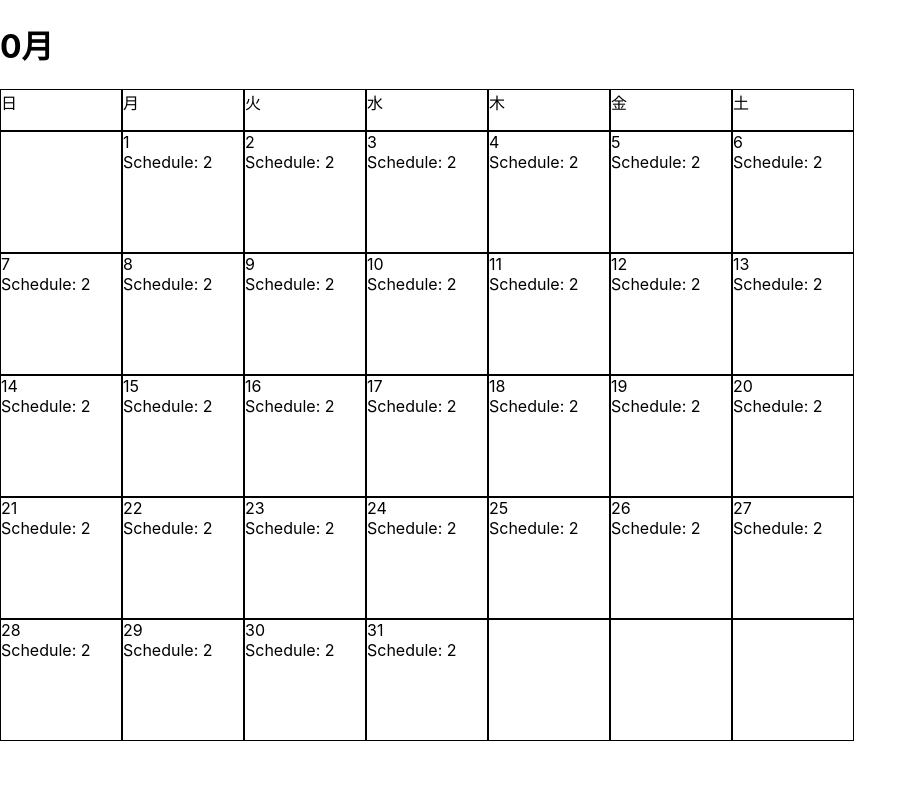
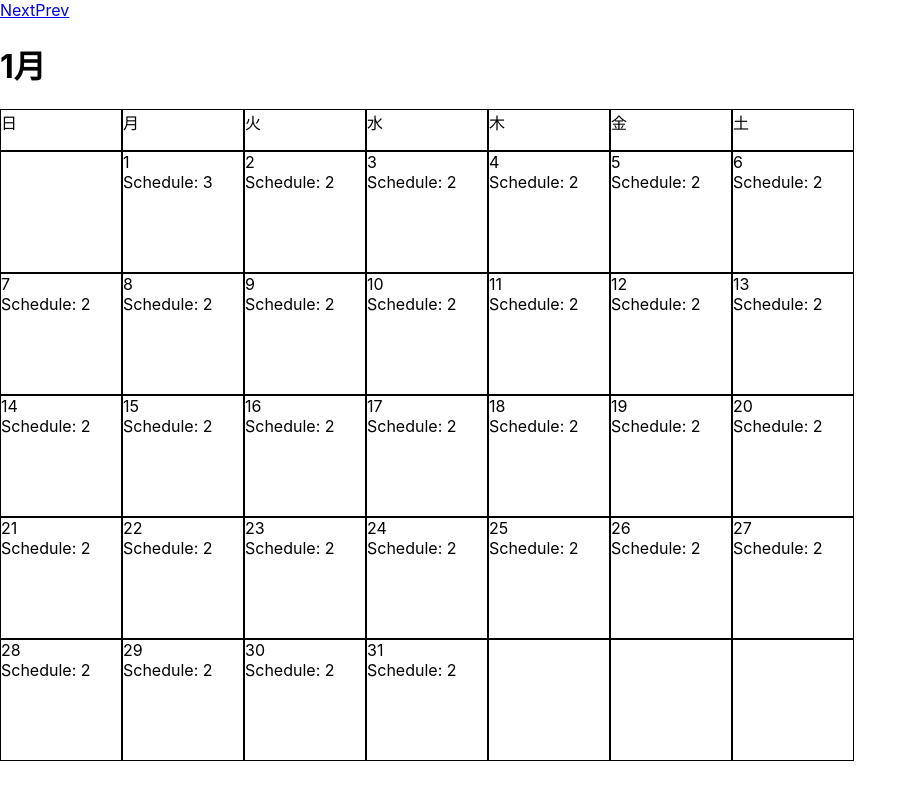
Before and after one commit to Siroyaka/react-redux-calendar, a React (Create React App) app: page /0 in a window 1280 px wide. Shown: the whole page, without its empty margins (0-917 px from the left). Built offline with nearby package versions, Linux system fonts and the light colour scheme.

Commit message:
add router button

```diff
--- a/package.json
+++ b/package.json
@@ -3,7 +3,8 @@
   "version": "0.1.0",
   "private": true,
   "dependencies": {
-    "@material-ui/core": "^4.9.2",
+    "@material-ui/core": "^4.9.4",
+    "@material-ui/icons": "^4.9.1",
     "@testing-library/jest-dom": "^4.2.4",
     "@testing-library/react": "^9.4.0",
     "@testing-library/user-event": "^7.2.1",
@@ -11,9 +12,10 @@
     "@types/node": "^12.12.27",
     "@types/react": "^16.9.19",
     "@types/react-dom": "^16.9.5",
+    "@types/react-redux": "^7.1.7",
     "react": "^16.12.0",
     "react-dom": "^16.12.0",
-    "react-redux": "^7.1.3",
+    "react-redux": "^7.2.0",
     "react-router": "^5.1.2",
     "react-router-dom": "^5.1.2",
     "react-scripts": "3.3.1",
--- a/src/component/CalendarForm.tsx
+++ b/src/component/CalendarForm.tsx
@@ -1,6 +1,7 @@
 import React from 'react';
 import MonthCalender from './MonthCalendar';
 import data from '../data/monthData.json';
+import PageSelector from './PageSelector';
 import {RouteComponentProps} from 'react-router-dom';
 
 interface OwnProps {
@@ -8,19 +9,25 @@ interface OwnProps {
 }
 
 const getData = (month: number) => {
-  let a = data.data.find(d => d.month = month);
-  if (a === undefined) return data.data[0];
-  return a;
+    console.log(month);
+    let a = data.data.find(d => d.month === month);
+    if (a === undefined) return data.data[0];
+    return a;
 }
 
 type props = OwnProps & RouteComponentProps<{id: string}>;
 
 const CalendarForm = (props: props) => {
     const {id} = props.match.params;
+    const urlMonth = parseInt(id);
 
-    let monthData = getData(parseInt(id));
+    let monthData = getData(urlMonth);
     return (
-        <MonthCalender {...monthData} />
+        <React.Fragment>
+            <PageSelector link={urlMonth + 1} text='Next'/>
+            <PageSelector link={urlMonth - 1} text='Prev'/>
+            <MonthCalender {...monthData} />
+        </React.Fragment>
     );
 }
 
--- /dev/null
+++ b/src/component/PageSelector.tsx
@@ -0,0 +1,23 @@
+import React from 'react';
+import {Link} from 'react-router-dom';
+
+interface OwnProps {
+    text: string
+    link: number
+}
+
+type Props = OwnProps;
+
+const links = (n: number) => {
+    return '/' + n;
+}
+
+const PageSelector: React.FC<Props> = (props) => {
+    const {link, text} = props;
+    const l = links(link);
+    return (
+        <Link className='pslink' to={l}>{text}</Link>
+    )
+}
+
+export default PageSelector;
--- a/src/data/monthData.json
+++ b/src/data/monthData.json
@@ -13,7 +13,10 @@
                         "day": 1,
                         "schedule": [
                             {
-                                "memo": "test1"
+                                "memo": "1月のでーた"
+                            },
+                            {
+                                "memo": "1月のでーた"
                             },
                             {
                                 "memo": "test2"
```
Also changed, not shown: 1 other file (tests, documents, lock files or other folders).
